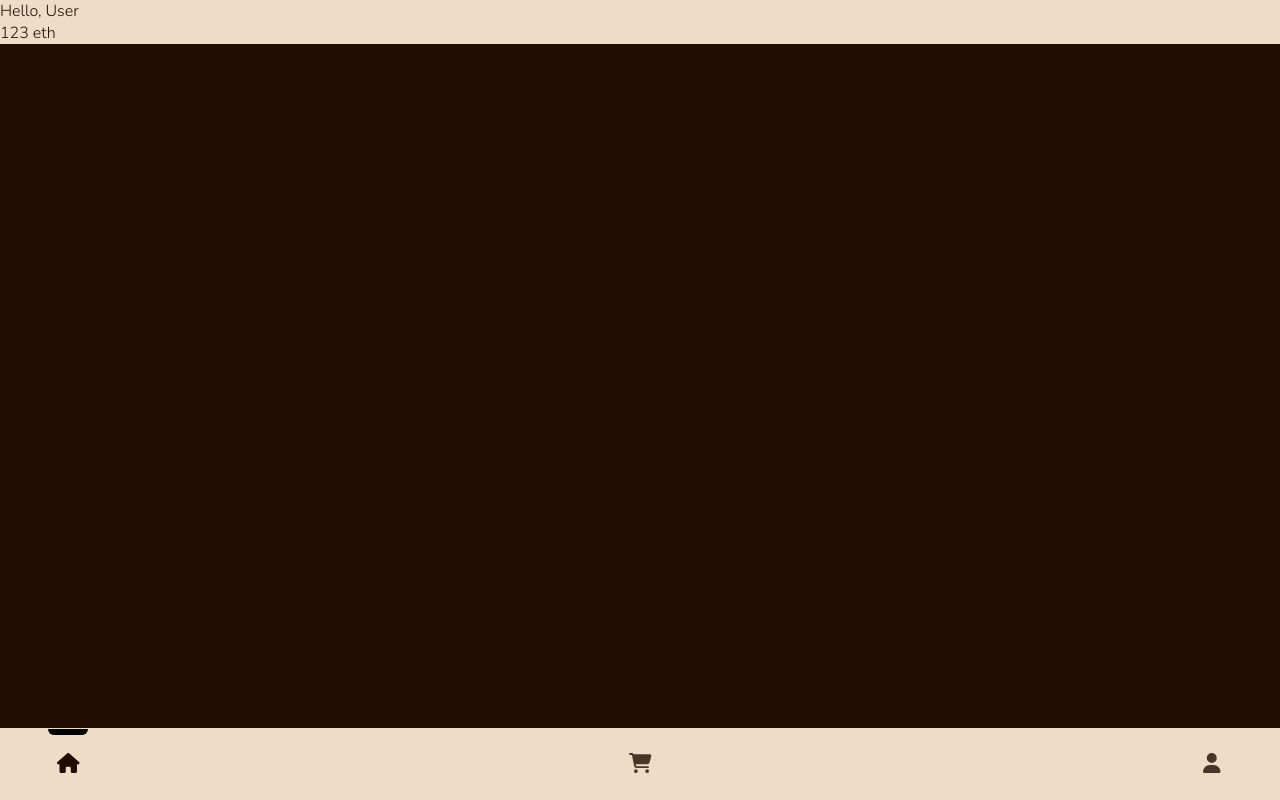
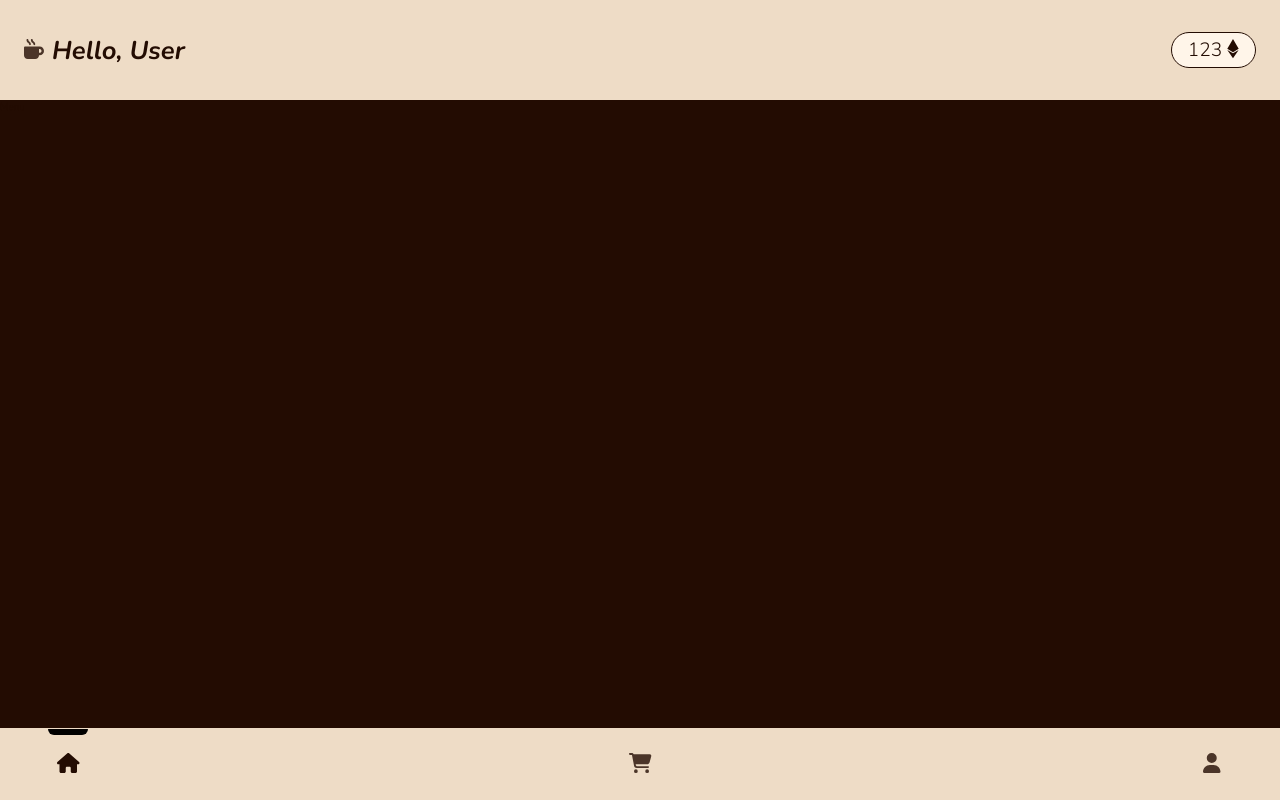
Before and after one commit to code-knayam/kohi, a React (Create React App) app: page /home in a window 1280 px wide. Built offline with nearby package versions, Linux system fonts and the light colour scheme.

Commit message:
Customized header

```diff
--- a/src/components/Header/Header.js
+++ b/src/components/Header/Header.js
@@ -1,12 +1,24 @@
 import React, { Component } from "react";
+import { FontAwesomeIcon } from "@fortawesome/react-fontawesome";
+import { faMugHot } from "@fortawesome/free-solid-svg-icons";
+import { faEthereum } from "@fortawesome/free-brands-svg-icons";
+
+import "./Header.scss";
 
 class Header extends Component {
 	render() {
 		return (
 			<div className="header">
-				<div className="greeting">Hello, User</div>
-				<div className="balance_container">
-					<div className="balance">123 eth</div>
+				<div className="greeting">
+					<span className="icon">
+						<FontAwesomeIcon icon={faMugHot} className="fa-beat" size="lg" />
+					</span>
+					<span className="name">Hello, User</span>
+				</div>
+				<div className="balance-container">
+					<div className="balance">
+						123 <FontAwesomeIcon icon={faEthereum} />
+					</div>
 				</div>
 			</div>
 		);
--- /dev/null
+++ b/src/components/Header/Header.scss
@@ -0,0 +1,37 @@
+.header {
+	display: flex;
+	justify-content: space-between;
+	padding: var(--spacing-7) var(--spacing-6);
+
+	.greeting {
+		display: flex;
+		align-items: center;
+
+		.icon {
+			font-size: 1rem;
+			margin-right: var(--spacing-4);
+			--fa-animation-duration: 2s;
+			--fa-beat-scale: 1.1;
+			color: var(--font-color-primary);
+			opacity: 0.8;
+		}
+
+		.name {
+			font-size: 1.6rem;
+			font-family: 'Nunito-BoldItalic';
+		}
+	}
+
+	.balance-container {
+		background-color: var(--tertiary-bg);
+		color: var(--font-color-primary);
+		padding: var(--spacing-3) var(--spacing-5);
+		border-radius: var(--border-radius-lg);
+		border: var(--border-thickness-1) solid var(--border-color-primary);
+
+		.balance {
+			font-size: 1.2rem;
+		}
+
+	}
+}
--- a/src/components/Home/Home.js
+++ b/src/components/Home/Home.js
@@ -8,13 +8,13 @@ class Home extends Component {
 	render() {
 		return (
 			<div className="Home">
-				<div className="header">
+				<div className="header-container">
 					<Header />
 				</div>
-				<div className="content">
+				<div className="content-container">
 					<Outlet />
 				</div>
-				<div className="navbar">
+				<div className="navbar-container">
 					<Navbar />
 				</div>
 			</div>
--- a/src/components/Home/Home.scss
+++ b/src/components/Home/Home.scss
@@ -2,7 +2,7 @@
 	display: flex;
 	flex-direction: column;
 	height: 100%;
-	.content {
+	.content-container {
 		flex: 1;
 		background: var(--secondary-bg);
 	}
--- a/src/components/Navbar.js/Navbar.js
+++ b/src/components/Navbar.js/Navbar.js
@@ -5,7 +5,6 @@ import { FontAwesomeIcon } from "@fortawesome/react-fontawesome";
 import {
 	faHome,
 	faCartShopping,
-	faHeart,
 	faUser,
 } from "@fortawesome/free-solid-svg-icons";
 
--- a/src/components/Navbar.js/Navbar.scss
+++ b/src/components/Navbar.js/Navbar.scss
@@ -14,6 +14,7 @@
 		.nav-item {
 			aspect-ratio: 1;
 			width: 40px;
+			font-size: 1rem;
 
 			.link {
 				display: flex;
--- a/src/index.css
+++ b/src/index.css
@@ -8,7 +8,14 @@
   src: local('Nunito-Light'), url("./assets/fonts/Nunito-Light.ttf") format("truetype");
 }
 
+@font-face {
+  font-family: 'Nunito-BoldItalic';
+  src: local('Nunito-BoldItalic'), url("./assets/fonts/Nunito-BoldItalic.ttf") format("truetype");
+}
+
 :root {
+  --global-font-size: 10px;
+
   --primary-bg: #EEDCC6;
   --secondary-bg: #230C02;
   --tertiary-bg: #FFF5E9;
@@ -24,6 +31,13 @@
   --spacing-6: 24px;
   --spacing-7: 32px;
   --spacing-8: 48px;
+
+  --border-radius-sm: 4px;
+  --border-radius-lg: 20px;
+
+  --border-color-primary: #230C02;
+  --border-color-secondary: #FFF5E9;
+
 
   --border-thickness-1: 1px;
   --border-thickness-2: 2px;
@@ -46,4 +60,5 @@ a {
 body {
   background: var(--primary-bg);
   color: var(--font-color-primary);
+  font-size: var(--global-font-size);
 }
```
